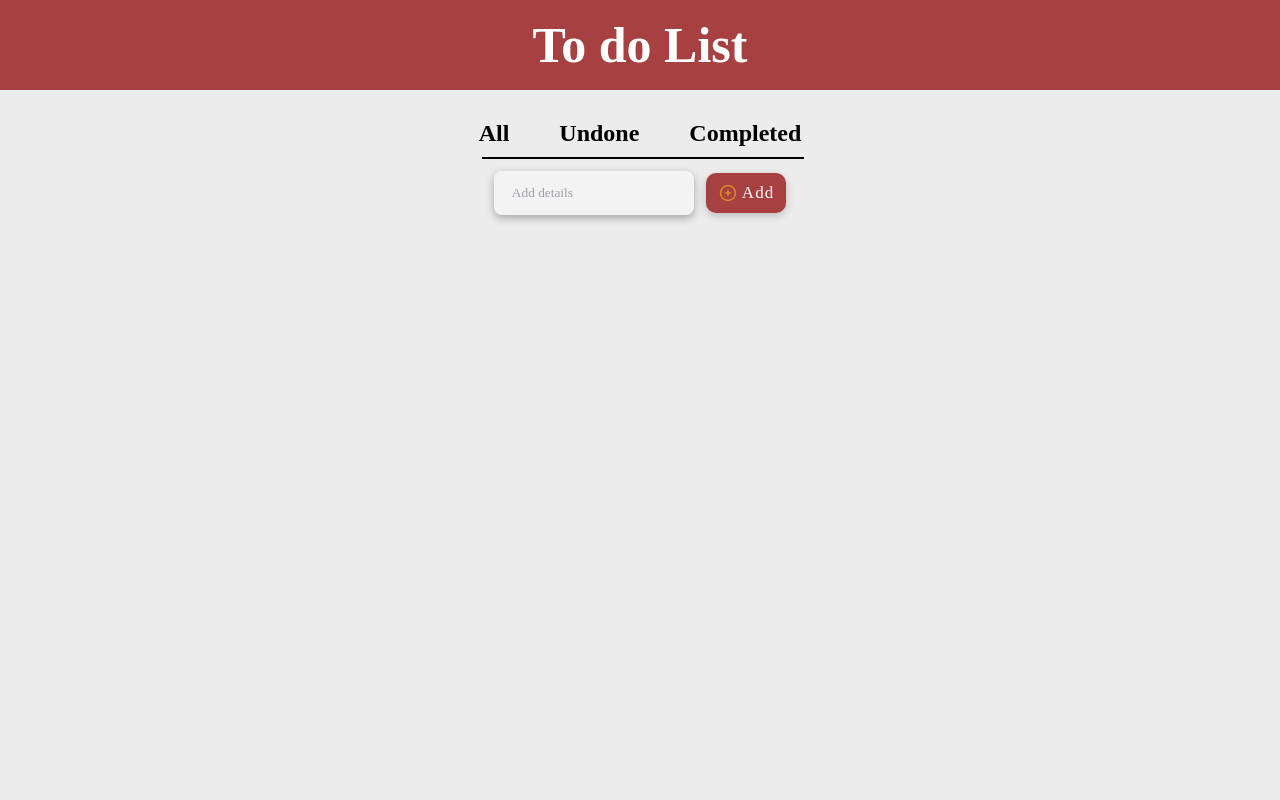
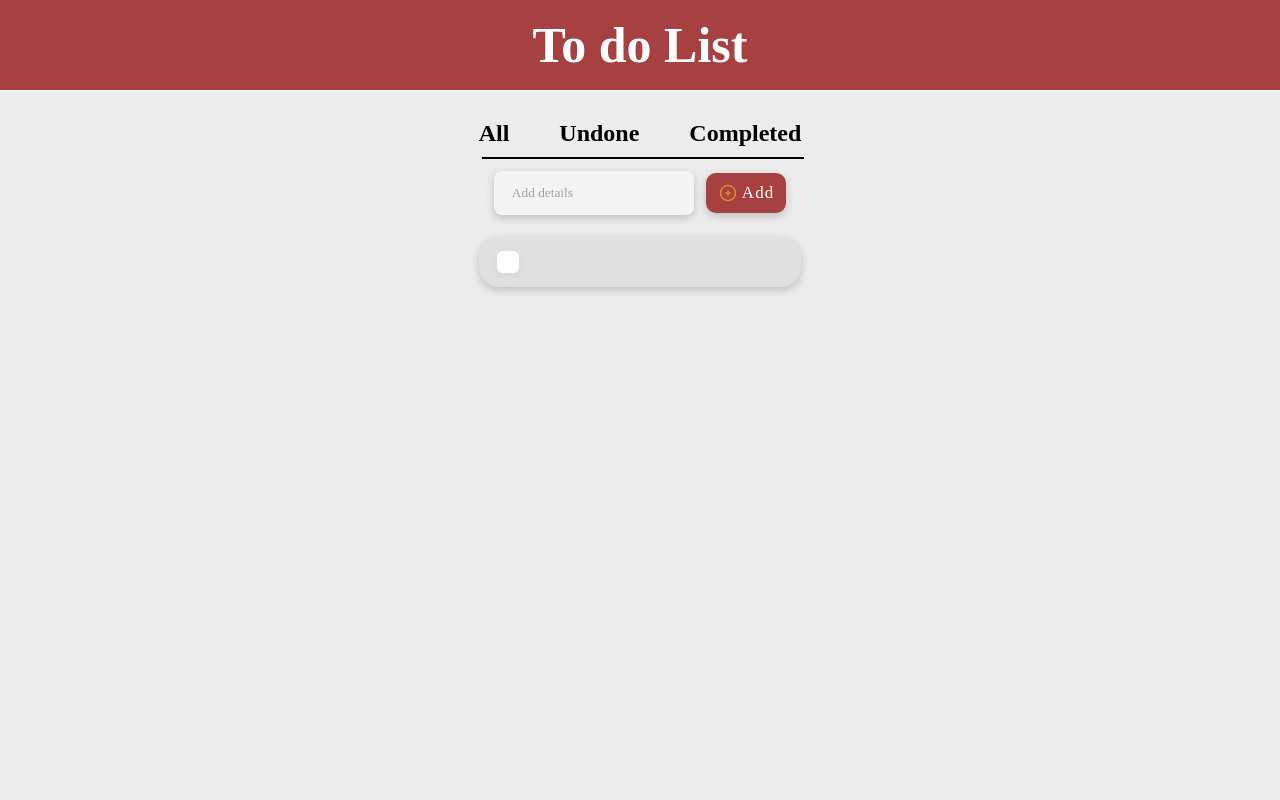
Before and after one commit to marcelopetroni/ButtonTypes, a React (Vite) app: page / in a window 1280 px wide. Shown: the top 800 px of the page. Built offline with nearby package versions, Linux system fonts and the light colour scheme.

Commit message:
checkmark

```diff
--- a/src/App.jsx
+++ b/src/App.jsx
@@ -16,7 +16,6 @@ function App() {
             <h2 className='undone'>Undone</h2>
             <h2 className='completed'>Completed</h2>
           </div>
-        <div>
         <div class="minus icon"></div>
         <div class="group">
             <input placeholder="Add details" type="text" class="input"/>
@@ -25,6 +24,11 @@ function App() {
               <span class="lable">Add</span>
             </button>
         </div>
+          <div class="card">
+            <label class="container">
+              <input type="checkbox"/>
+              <span className='checkmark'></span>
+            </label>
           </div>
         </div>
       </main>
--- a/src/styles.css
+++ b/src/styles.css
@@ -45,13 +45,13 @@ footer {
     cursor: pointer;
 }
 .all:hover {
-    color:rgb(86, 86, 86);
+    color:#b0544e;
 }
 .undone:hover {
-    color: rgb(86, 86, 86);
+    color: #b0544e;
 }
 .completed:hover {
-    color: rgb(86, 86, 86);
+    color: #b0544e;
 }
 .minus.icon {
     color: #000;
@@ -80,7 +80,7 @@ footer {
     background-color: #f3f3f4;
     color: #0d0c22;
     transition: .3s ease;
-    box-shadow: 0 3px 8px rgba(0, 0, 0, 0.3);
+    box-shadow: 0 3px 8px rgba(0, 0, 0, 0.2);
     margin: 12px 12px 12px 0px;
 }
 
@@ -119,3 +119,77 @@ footer {
 .button:hover {
     background: rgb(146, 56, 56);
 }
+
+.card {
+    margin-top: 10px;
+    width: auto;
+    height: 50px;
+    border-radius: 20px;
+    background: #e0e0e0;
+    box-shadow: 0 3px 8px rgba(0, 0, 0, 0.2);
+    display: flex;
+    align-items: center;
+}
+
+/* the checkbox inside the card */
+.container {
+    margin-left: 18px;
+    display: flex;
+    justify-content: center;
+    align-items: center;
+}
+
+/* antigo checkbox escondido*/
+.container input {
+    opacity: 0;
+    position: absolute;
+    width: 100%;
+    height: 100%;
+}
+
+/* tamanho definido para o checkbox */
+label {
+    position: absolute;
+    width: 22px;
+    height: 22px;
+}
+
+/* design do novo checkbox */
+label span {
+    cursor: pointer;
+    position: absolute;
+    width: 100%;
+    height: 100%;
+    border: 1px;
+    background: #ffffff;
+    border-radius: 6px;
+    box-shadow: 0 3px 8px rgba(0, 0, 0, 0.05);
+}
+
+/* ao mudar o estado para checked, ele muda a cor do novo checkbox */
+.container input:checked ~ .checkmark {
+    background-image: linear-gradient(rgb(146, 56, 56),rgb(174, 75, 75))
+}
+
+/* cria o checkmark */
+.checkmark:after {
+    content: "";
+    position: absolute;
+    display: none;
+}
+
+/* mostra o checkmark quando checked */
+.container input:checked ~ .checkmark:after {
+    display: block;
+}
+
+/* estilizar checkmark */
+.container .checkmark:after {
+    left: 0.45em;
+    top: 0.25em;
+    width: 0.25em;
+    height: 0.5em;
+    border: solid white;
+    border-width: 0 0.15em 0.15em 0;
+    transform: rotate(45deg);
+}
```
